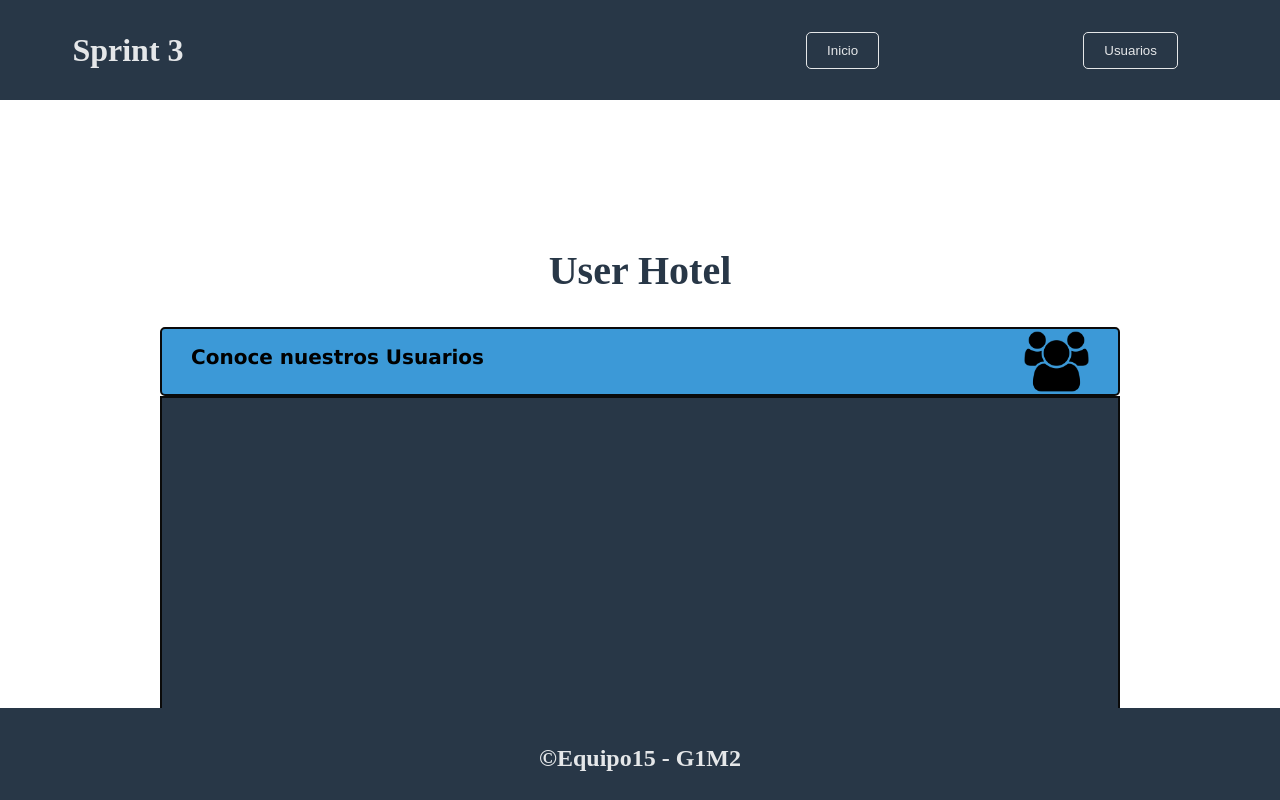
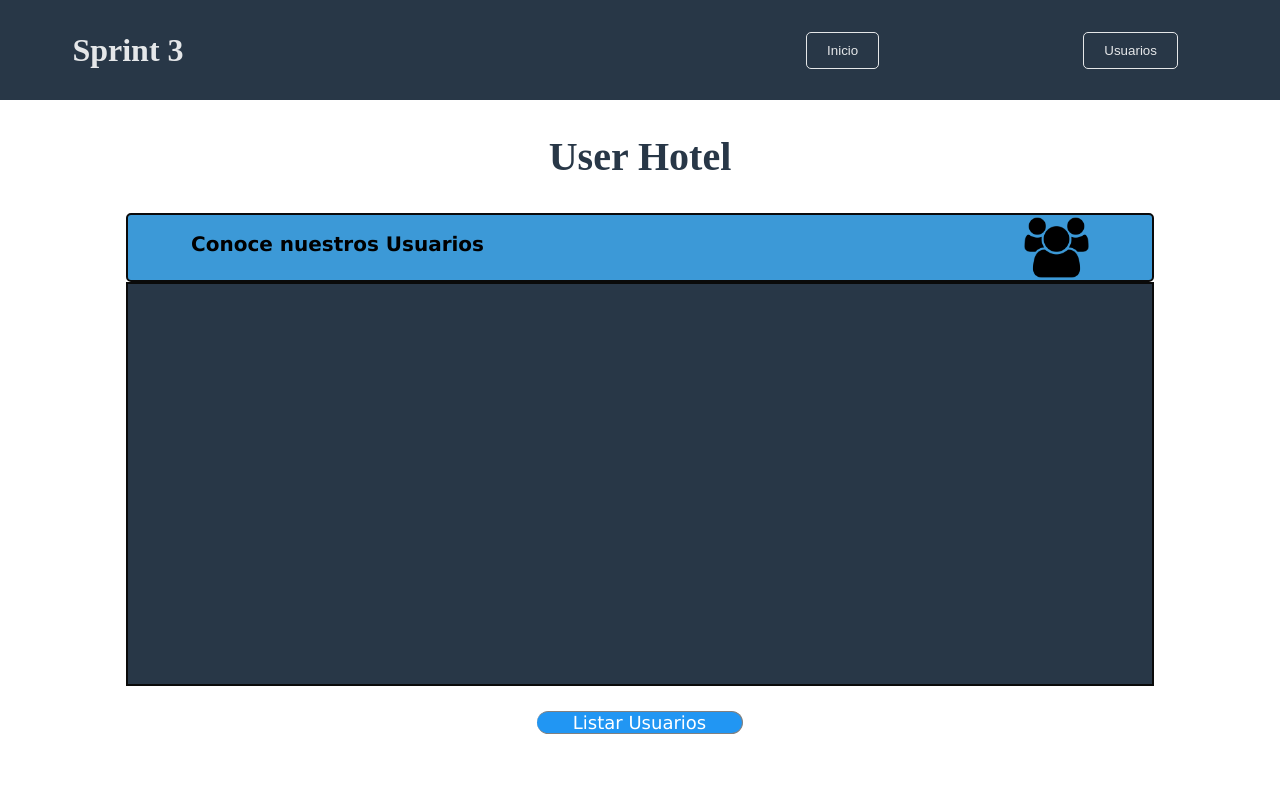
Before and after one commit to FelixDavid12/proyecto-ciclo-III, a Vue app: page /inicio in a window 1280 px wide. Both pictures are taken after a click on the button "Usuarios". Shown: the top 800 px of the page. Built offline with nearby package versions, Linux system fonts and the light colour scheme.

Commit message:
Mejoro css, todavía no está perfecto, pero es una mejora significativa.

```diff
--- a/src/App.vue
+++ b/src/App.vue
@@ -96,7 +96,8 @@ body{
 }
 
 .footer{
-  margin-top: 10%;
+  margin-top: 20%;
+  /*bottom: 0;*/
   padding: 0;
   width: 100%;
   height: 10vh;
@@ -114,4 +115,8 @@ body{
   align-items: center;
 }
 
+button {
+  outline: none;
+}
+
 </style>
--- a/src/components/UserListado.vue
+++ b/src/components/UserListado.vue
@@ -1,6 +1,6 @@
 //Template del formulario para crear usuario
 <template>
-  <div id="app">
+<!--  <div id="app">-->
     <div class="UserListado">
     <!-- Load icon library -->
 
@@ -10,7 +10,7 @@
             <h2>User Hotel</h2>
           </div>
 
-          <div class="search_container_logo2">
+          <div class="search_container_logo2" v-on:click="getUsuarios">
             <h2>Conoce nuestros Usuarios</h2>
             <img src="@/assets/usuario.png" width="65px" height="65px" alt="Imagen1">
           </div>
@@ -34,7 +34,7 @@
         </div>
 
     </div>
-  </div>
+<!--  </div>-->
 </template>
 
 
@@ -78,8 +78,9 @@ export default {
 .UserListado{
   background:white;
   display: grid;
-  grid-template-columns: 1fr 6fr 1fr;
-  grid-template-rows: 1fr 0.5fr 0.5fr 4fr 0.5fr 1fr;
+  /*grid-template-columns: 1fr 6fr 1fr;*/
+  /*grid-template-rows: 1fr 0.5fr 0.5fr 4fr 0.5fr 1fr;*/
+  /*position: relative;*/
 }
 
 .search_container{
@@ -121,17 +122,19 @@ export default {
 }
 
 .resul_container_json{
+  display: flex;
   overflow-y: scroll;
   grid-area: 4 / 2 / 5 / 3;
   background-color: #283747;
-  display: flex;
-  justify-content: center;
+
   border: 2px solid rgb(10, 10, 10);
   border-radius: 0px;
-  display: flex;
-  align-items: center;
+
   font-size: 100%;
   color: white;
+  min-height: 400px;
+  max-height: 400px;
+  justify-content: center;
 
 }
 
@@ -145,7 +148,7 @@ export default {
   justify-content: center;
   align-content: center;
   max-height: 80px;
-  max-width: auto;
+  /*max-width: auto;*/
 }
 
 .search_container_btn button{
@@ -159,7 +162,7 @@ export default {
     border: 1px solid gray;
     border-left: none; /* Prevent double borders*/
     cursor: pointer;
-    font: "Verdana";
+    font-family: "Verdana";
 }
 
 .search_container_btn button:hover{
@@ -169,7 +172,6 @@ export default {
 .result_container{
   grid-area: 6 / 1 / 7 / 4;
   background-color: white;
-
 }
 
 
```
